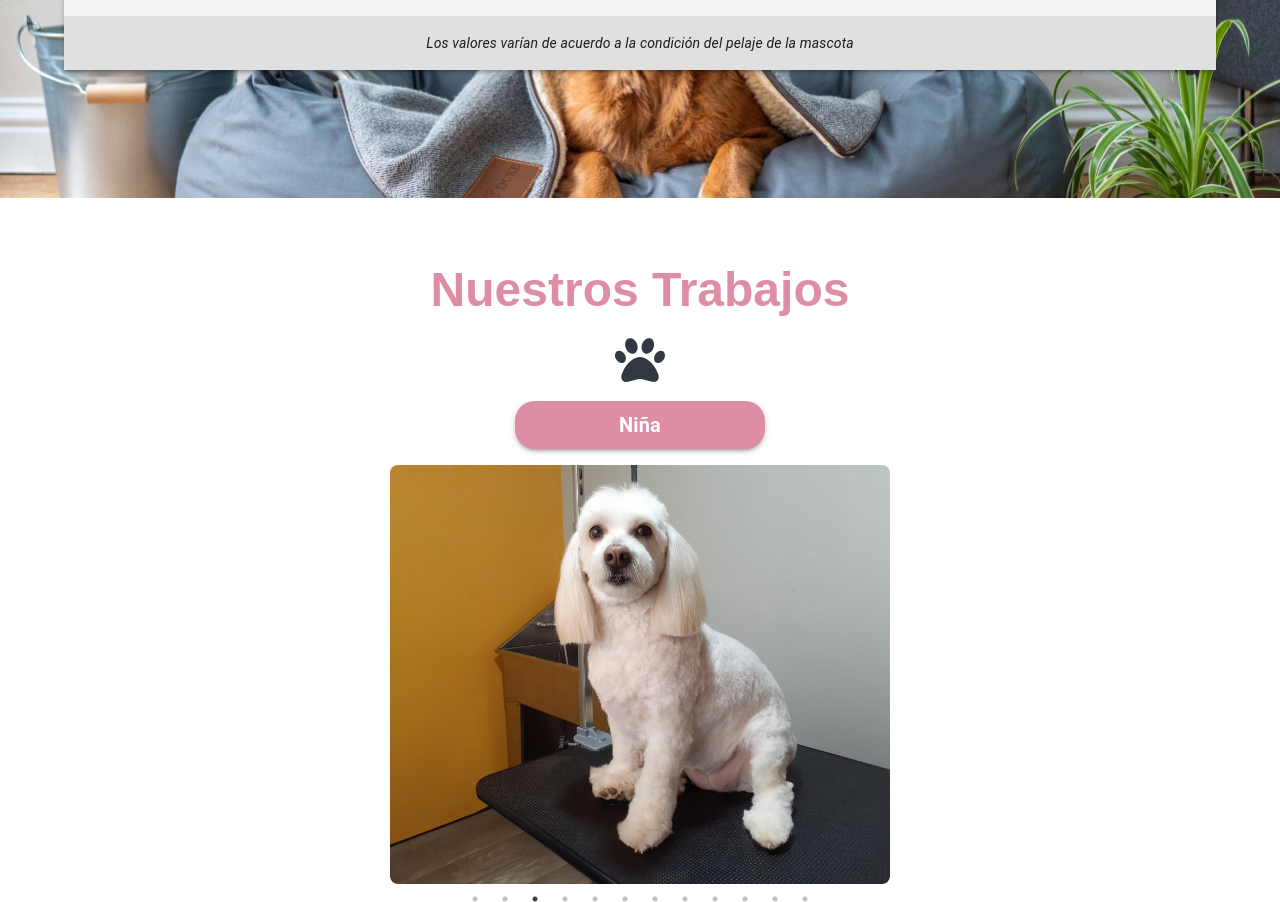
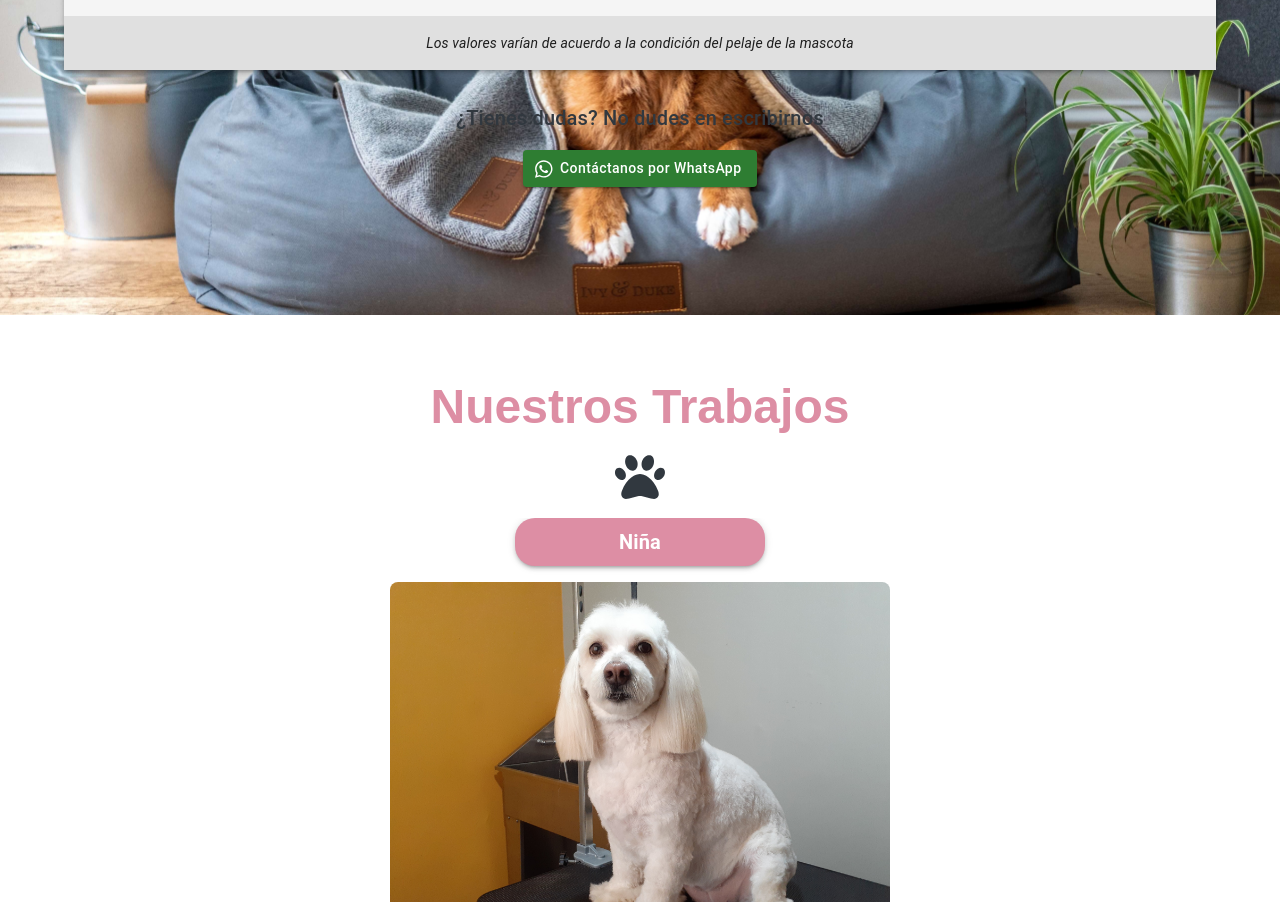
Before and after one commit to bohaz/petfashion, a React (Create React App) app: page / in a window 1280 px wide. Shown: the part 1629-2531 px from the top of the page. Built offline with nearby package versions, Linux system fonts and the light colour scheme.

Commit message:
Add action button

```diff
--- a/src/components/ListaDeServicios.jsx
+++ b/src/components/ListaDeServicios.jsx
@@ -4,6 +4,8 @@ import { FontAwesomeIcon } from '@fortawesome/react-fontawesome';
 import { faPaw } from '@fortawesome/free-solid-svg-icons';
 import backgroundImage from '../assets/background.jpg';
 import Paper from '@mui/material/Paper';
+import Button from '@mui/material/Button';
+import { faWhatsapp } from '@fortawesome/free-brands-svg-icons';
 
 function ListaDeServicios() {
 
@@ -29,6 +31,12 @@ function ListaDeServicios() {
       ],
     },
   ];
+
+  const openWhatsApp = () => {
+    const whatsappNumber = '+56945570410';
+    const whatsappLink = `https://wa.me/${whatsappNumber}`;
+    window.open(whatsappLink, '_blank');
+  };
 
  return (
   <Box sx={{
@@ -85,6 +93,20 @@ function ListaDeServicios() {
           </TableBody>
         </Table>
       </Paper>
+      <Box sx={{ mt: 4, textAlign: 'center' }}>
+        <Typography variant="h6" sx={{ color: '#31383f', mb: 2 }}>
+          ¿Tienes dudas? No dudes en escribirnos
+        </Typography>
+        <Button
+          variant="contained"
+          color="success"
+          startIcon={<FontAwesomeIcon icon={faWhatsapp} />}
+          onClick={openWhatsApp}
+          sx={{ textTransform: 'none' }}
+        >
+          Contáctanos por WhatsApp
+        </Button>
+      </Box>
     </Box>
   );
 }
```
